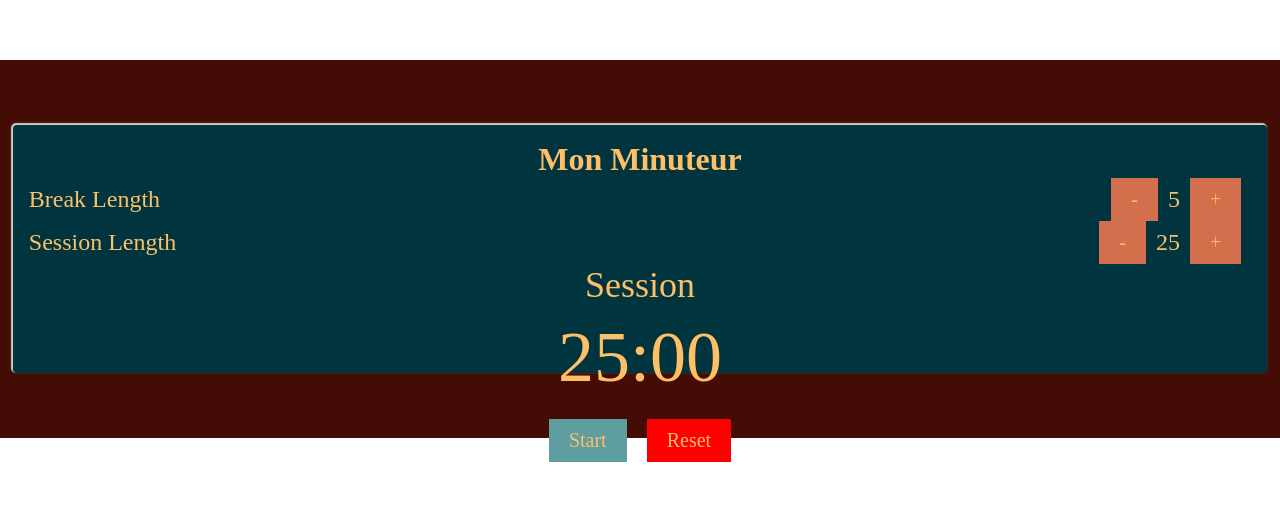
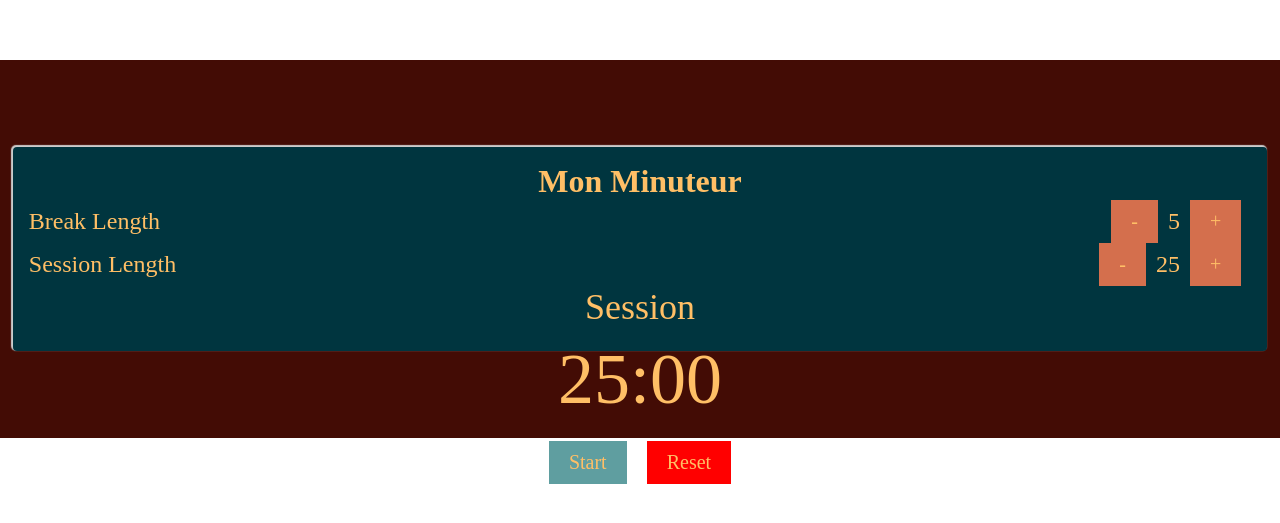
Before and after one commit to unamiatoii/FCC-Clock-App, a plain HTML site: page index.html in a window 1280 px wide. Shown: the part 151-674 px from the top of the page. Drawn offline with Linux system fonts and the light colour scheme.

Commit message:
Somes changes on respnsivity

```diff
--- a/style.css
+++ b/style.css
@@ -3,8 +3,7 @@
   margin: 0;
   padding: 0;
   box-sizing: border-box;
-  color:  #FFBF66
-  ;
+  color: #FFBF66;
 }
 
 html {
@@ -33,13 +32,13 @@ body {
 }
 
 .container {
-  height: 70%;
+  height: 58%;
   display: flex;
   flex-direction: column;
   align-content: space-between;
   justify-content: space-between;
   text-align: center;
-  background-color:  #00353F;
+  background-color: #00353F;
   width: 100%;
   border: 1px 1px 1px 1px #eaeaea;
   box-shadow: -1px -1px 1px 1px #ccc;
@@ -67,8 +66,7 @@ body {
 div.controls>button {
   background-color:
 
-  #D46F4D
-  ;
+    #D46F4D;
 }
 
 .btn {
@@ -119,10 +117,11 @@ div.controls>button {
   background-color: #ccc;
 }
 
-#start_stop{
+#start_stop {
   background-color: cadetblue;
 }
-#reset{
+
+#reset {
   background-color: red;
 }
 
```
